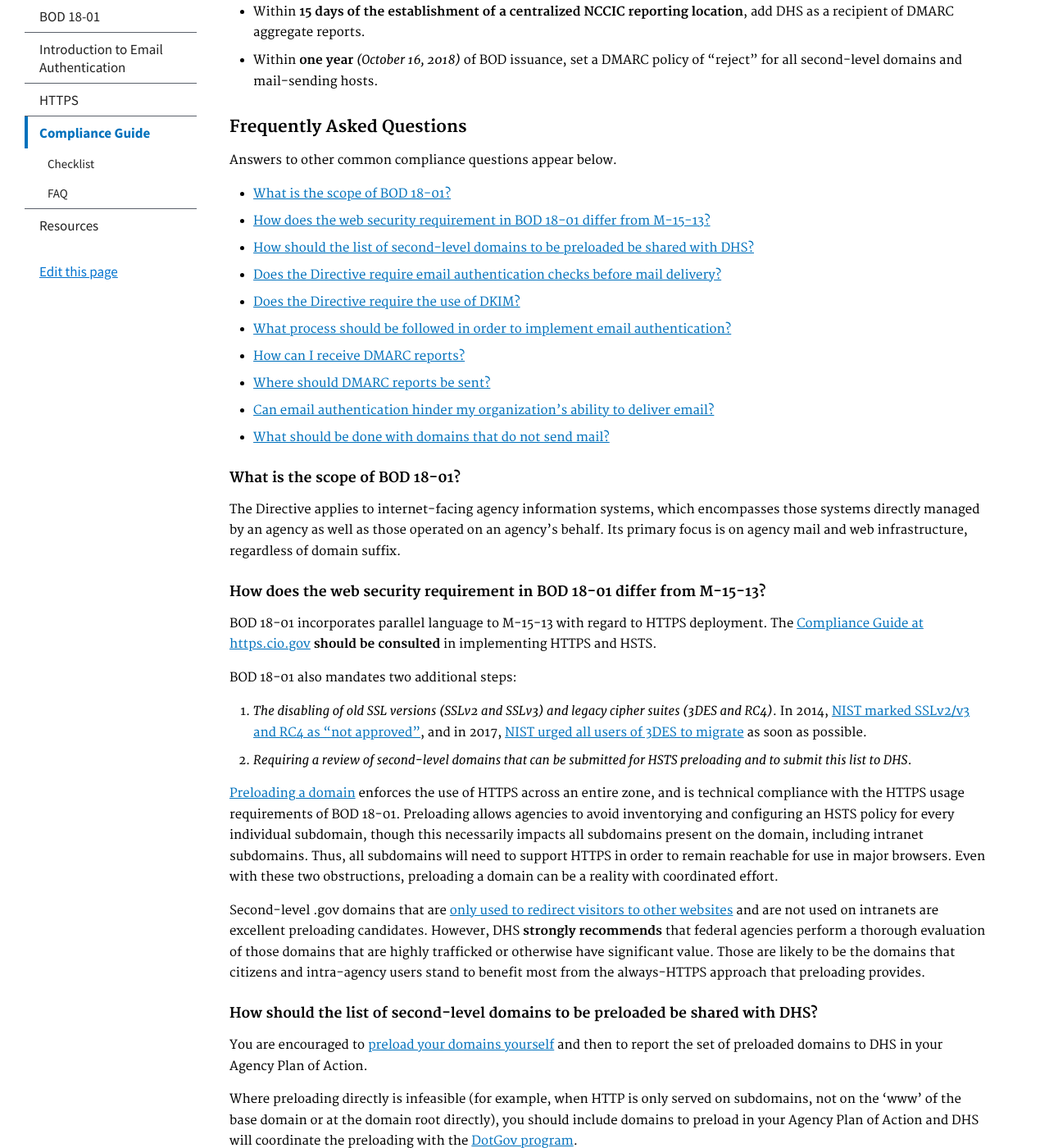
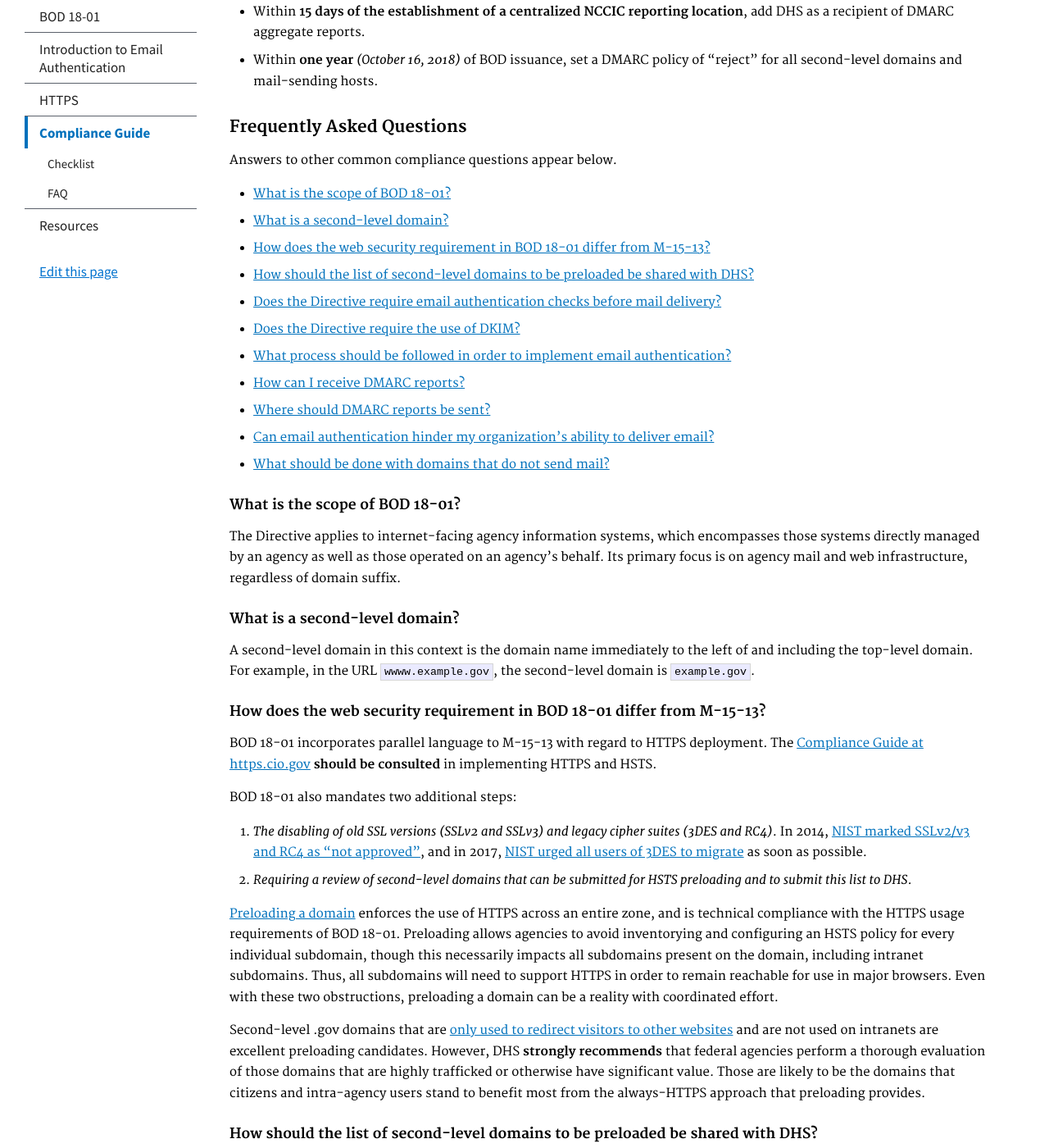
Before and after one commit to cisagov/cyber.dhs.gov, a Jekyll site: the page built from pages/guide.md, in a window 1280 px wide and 1400 px high, scrolled down 838 px. Shown: the whole window at 82% size. Built offline with Jekyll 4.4.1, drawn with Linux system fonts in a browser that asks for light colours.

Commit message:
Added a clarifying section defining what a second level domain is

```diff
--- a/pages/guide.md
+++ b/pages/guide.md
@@ -31,6 +31,7 @@ This page provides implementation guidance for [Binding Operational Directive 18
 Answers to other common compliance questions appear below.
 
 * [What is the scope of BOD 18-01?](#what-is-the-scope-of-bod-18-01)
+* [What is a second-level domain?](#what-is-a-second-level-domain)
 * [How does the web security requirement in BOD 18-01 differ from M-15-13?](#how-does-the-web-security-requirement-in-bod-18-01-differ-from-m-15-13)
 * [How should the list of second-level domains to be preloaded be shared with DHS?](#how-should-the-list-of-second-level-domains-to-be-preloaded-be-shared-with-dhs)
 * [Does the Directive require email authentication checks before mail delivery?](#does-the-directive-require-email-authentication-checks-before-mail-delivery)
@@ -44,6 +45,10 @@ Answers to other common compliance questions appear below.
 
 #### What is the scope of BOD 18-01?
 The Directive applies to internet-facing agency information systems, which encompasses those systems directly managed by an agency as well as those operated on an agency's behalf. Its primary focus is on agency mail and web infrastructure, regardless of domain suffix.
+
+
+#### What is a second-level domain?
+A second-level domain in this context is the domain name immediately to the left of and including the top-level domain. For example, in the URL `wwww.example.gov`, the second-level domain is `example.gov`.
 
 
 #### How does the web security requirement in BOD 18-01 differ from M-15-13?
```
